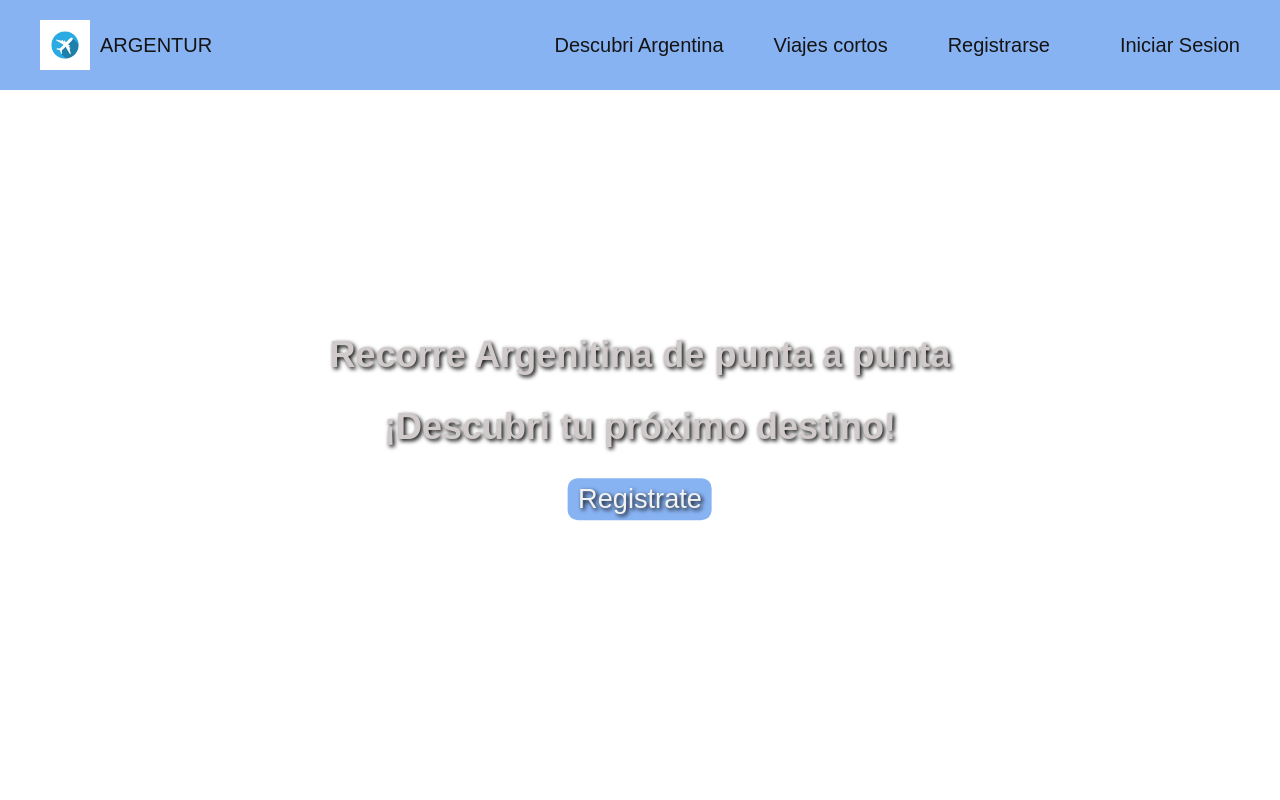
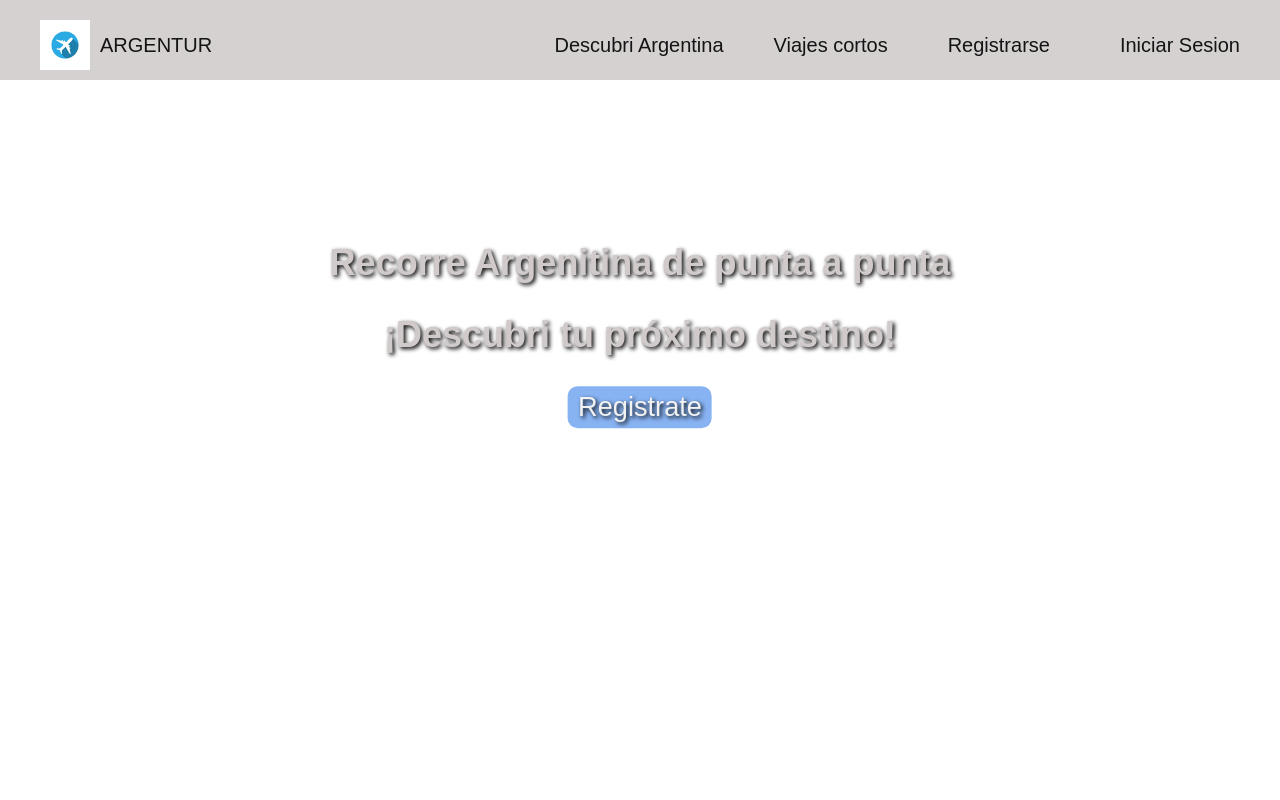
Before and after one commit to sergio-dario/Grupo1NodeJs, a plain HTML site: page Grupo1NodeJs/index.html in a window 1280 px wide. Shown: the top 800 px of the page. Drawn offline with Linux system fonts and the light colour scheme.

Commit message:
barra trasnparente

```diff
--- a/Grupo1NodeJs/css/style.css
+++ b/Grupo1NodeJs/css/style.css
@@ -5,9 +5,14 @@ body {
 }
 
 header {
-    background-color: #88b3f3;
-    color: #fff;
-    border-bottom: 2px solid #fff;
+    position: absolute;
+    z-index: 10;
+    background-color: rgba(171, 163, 163, 0.5);
+    color: #292323;
+    border-bottom: 0px solid #fff;
+    margin-top: 0;
+    width: 100%; /* Ajusta el ancho del header */
+    height: 80px; /* Ajusta la altura del header */
 }
 
 .Marca {
```
